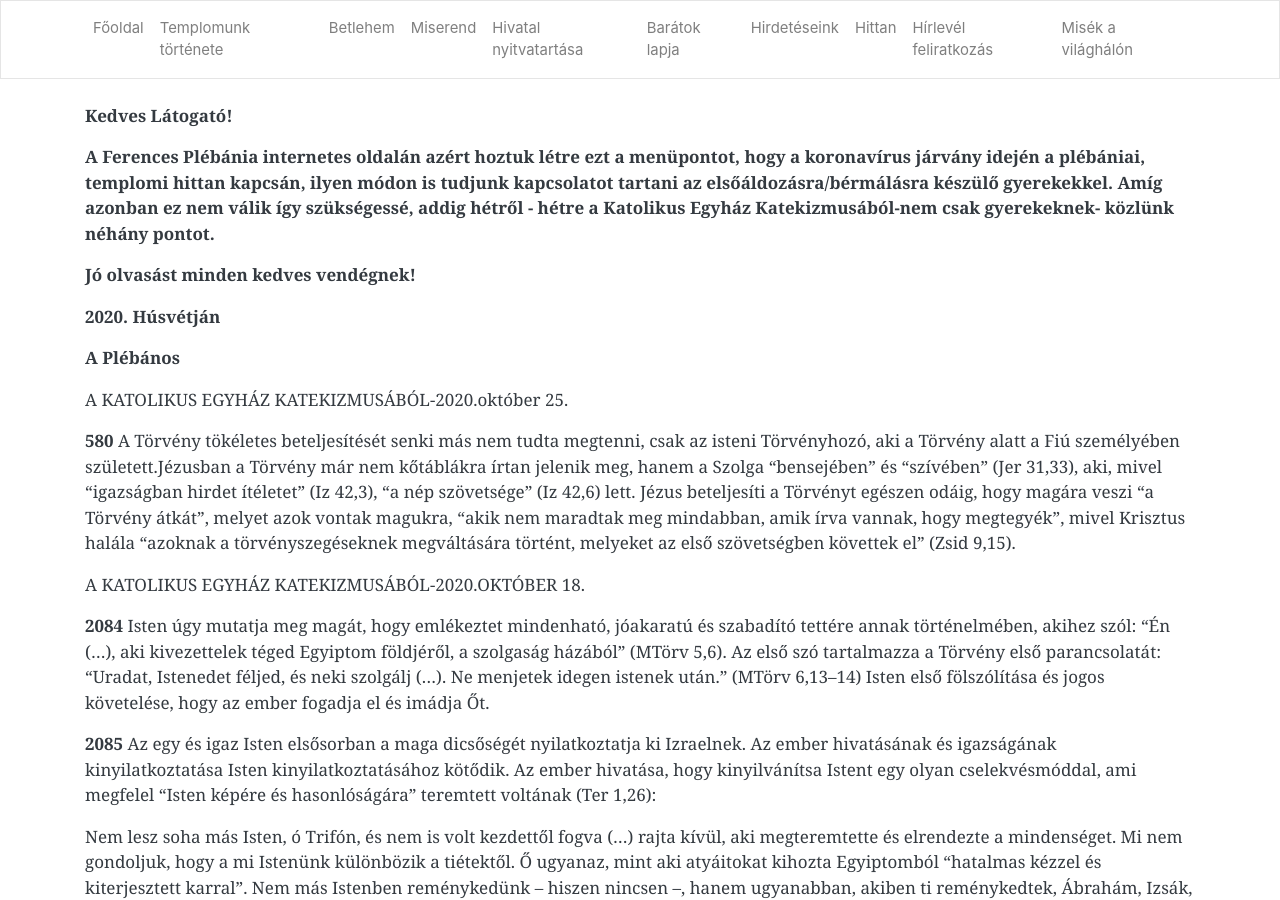
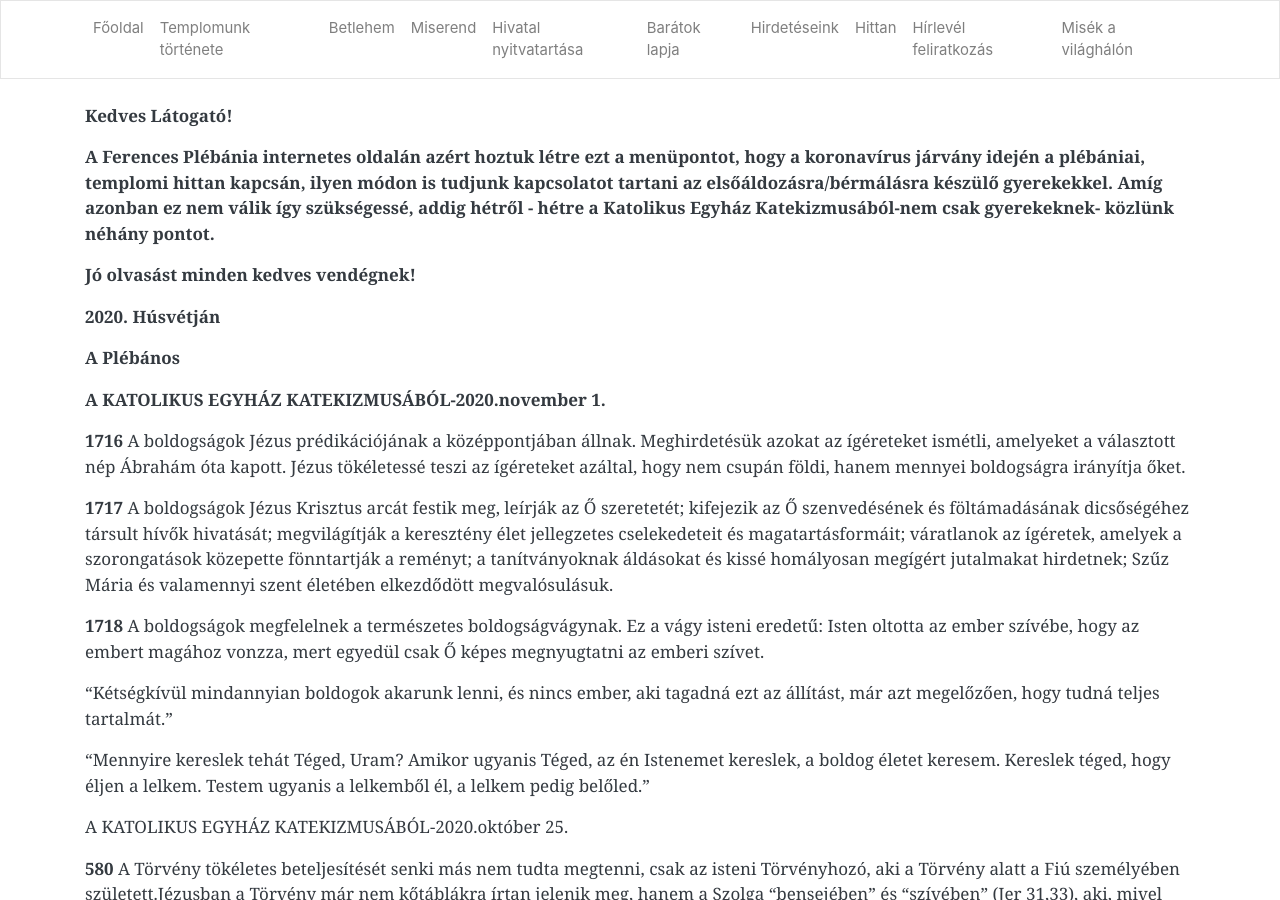
Before and after one commit to pecsi-ferences/pecsi-ferences.github.io, a Jekyll site: the page built from hittan.md, in a window 1280 px wide and 900 px high. Built offline with Jekyll 4.4.1, drawn with Linux system fonts in a browser that asks for light colours; nearby versions of some CDN libraries.

Commit message:
Update from Forestry.io Zoltán Dohány updated hittan.md

```diff
--- a/hittan.md
+++ b/hittan.md
@@ -12,6 +12,18 @@ title: Hittan
 **2020. Húsvétján**
 
 **A Plébános**
+
+**A KATOLIKUS EGYHÁZ KATEKIZMUSÁBÓL-2020.november 1.**
+
+**1716** A boldogságok Jézus prédikációjának a középpontjában állnak. Meghirdetésük azokat az ígéreteket ismétli, amelyeket a választott nép Ábrahám óta kapott. Jézus tökéletessé teszi az ígéreteket azáltal, hogy nem csupán földi, hanem mennyei boldogságra irányítja őket.
+
+**1717** A boldogságok Jézus Krisztus arcát festik meg, leírják az Ő szeretetét; kifejezik az Ő szenvedésének és föltámadásának dicsőségéhez társult hívők hivatását; megvilágítják a keresztény élet jellegzetes cselekedeteit és magatartásformáit; váratlanok az ígéretek, amelyek a szorongatások közepette fönntartják a reményt; a tanítványoknak áldásokat és kissé homályosan megígért jutalmakat hirdetnek; Szűz Mária és valamennyi szent életében elkezdődött megvalósulásuk.
+
+**1718** A boldogságok megfelelnek a természetes boldogságvágynak. Ez a vágy isteni eredetű: Isten oltotta az ember szívébe, hogy az embert magához vonzza, mert egyedül csak Ő képes megnyugtatni az emberi szívet.
+
+"Kétségkívül mindannyian boldogok akarunk lenni, és nincs ember, aki tagadná ezt az állítást, már azt megelőzően, hogy tudná teljes tartalmát."
+
+"Mennyire kereslek tehát Téged, Uram? Amikor ugyanis Téged, az én Istenemet kereslek, a boldog életet keresem. Kereslek téged, hogy éljen a lelkem. Testem ugyanis a lelkemből él, a lelkem pedig belőled."
 
 A KATOLIKUS EGYHÁZ KATEKIZMUSÁBÓL-2020.október 25.
 
```
